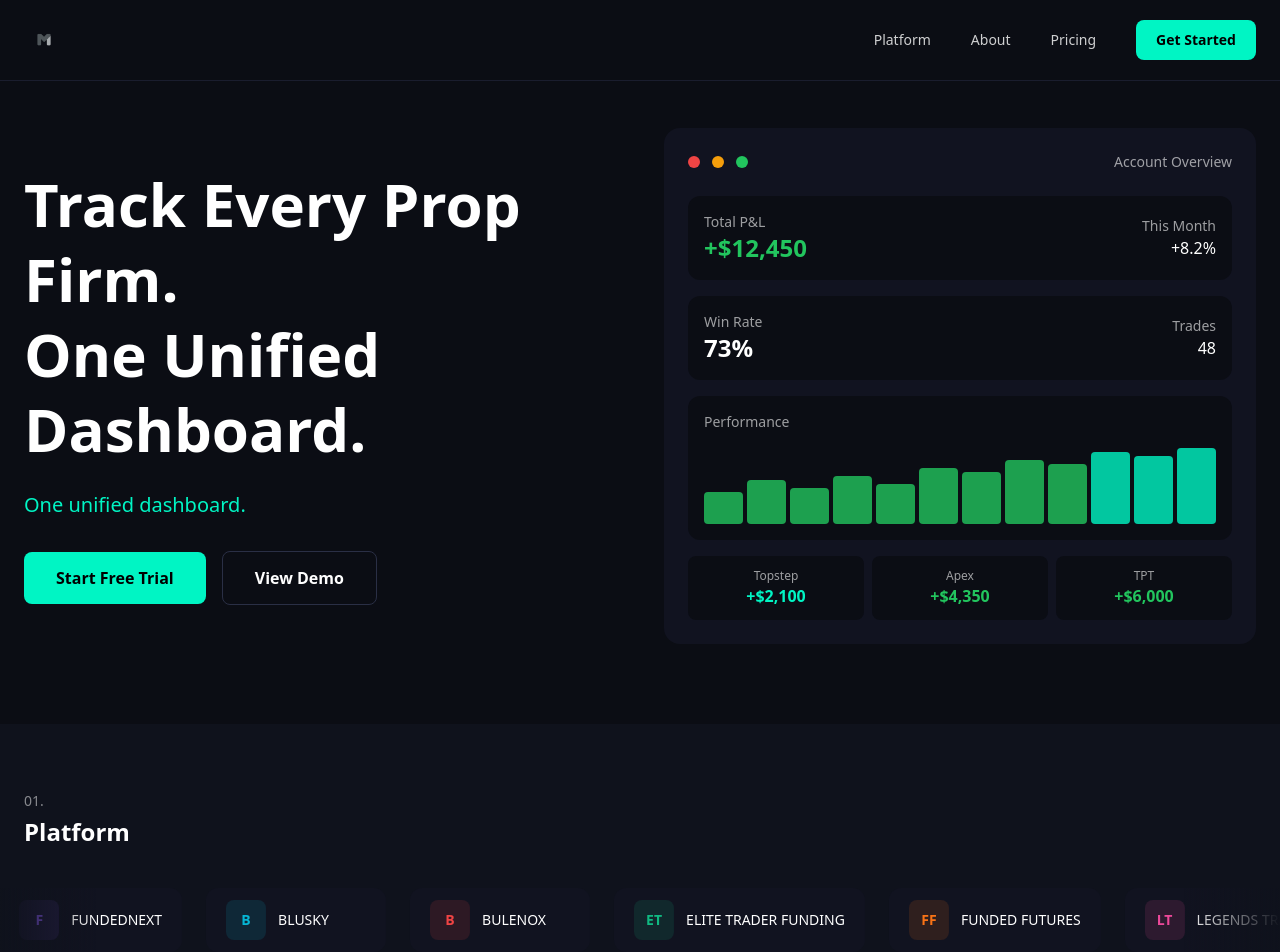
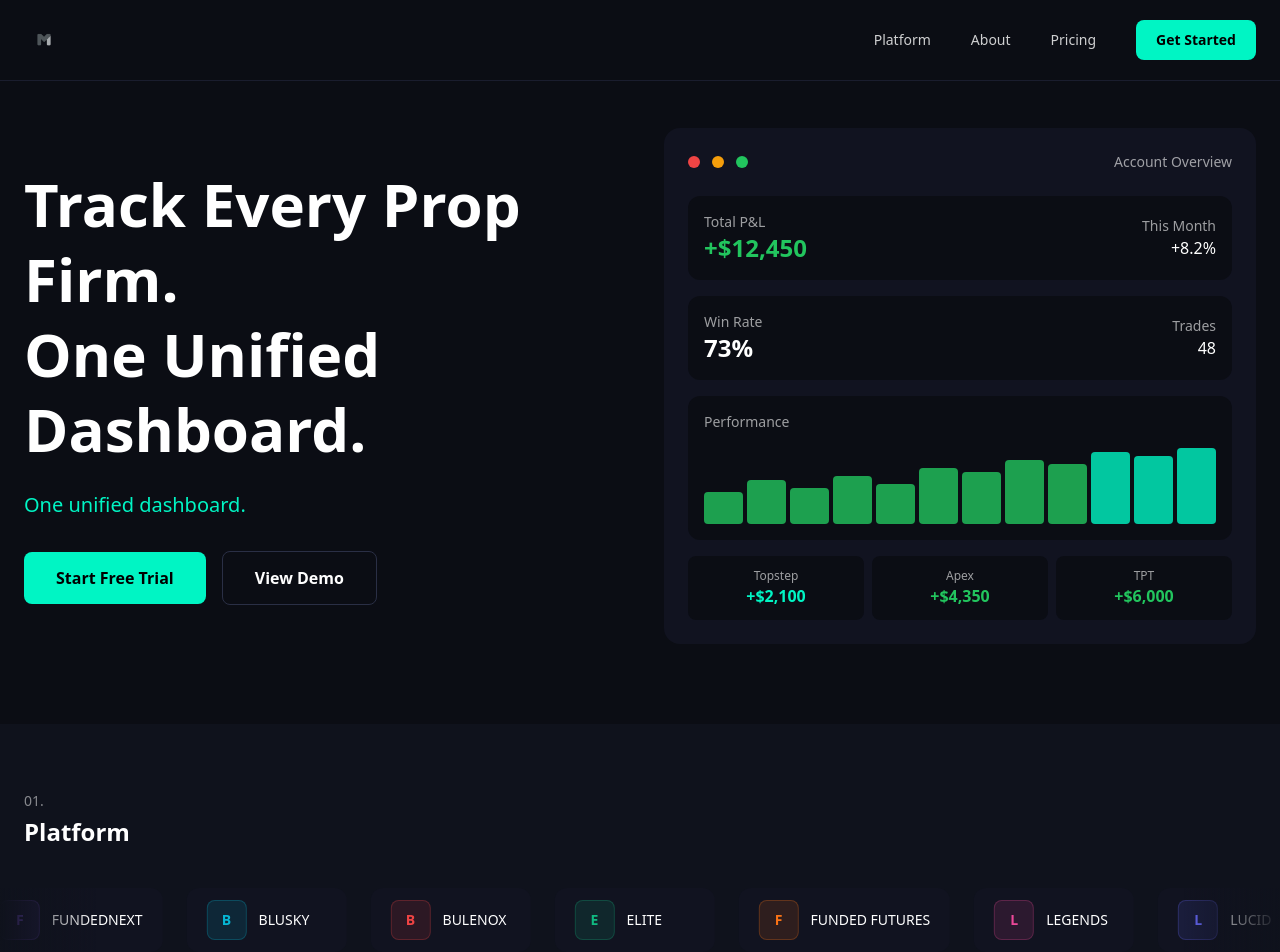
Before and after one commit to tradethemosaic/propflow-clone, a Next.js app: page / in a window 1280 px wide. Shown: the top 952 px of the page. Built offline with nearby package versions, Linux system fonts and the light colour scheme.

Commit message:
Update firm logos with brand colors

```diff
--- a/src/app/page.tsx
+++ b/src/app/page.tsx
@@ -7,30 +7,30 @@ export const metadata: Metadata = {
   description: "Track Every Prop Firm. One Unified Dashboard.",
 };
 
-// Prop firms with their logos (using colored initials as logos since we can't fetch actual images)
+// Prop firms with SVG logos
 const propFirms = [
-  { name: "TOPSTEP", color: "#22c55e" },
-  { name: "APEX TRADER FUNDING", color: "#f59e0b" },
-  { name: "TAKE PROFIT TRADER", color: "#3b82f6" },
-  { name: "FUNDEDNEXT", color: "#8b5cf6" },
-  { name: "BLUSKY", color: "#06b6d4" },
-  { name: "BULENOX", color: "#ef4444" },
-  { name: "ELITE TRADER FUNDING", color: "#10b981" },
-  { name: "FUNDED FUTURES", color: "#f97316" },
-  { name: "LEGENDS TRADING", color: "#ec4899" },
-  { name: "LUCID TRADING", color: "#6366f1" },
-  { name: "MY FUNDED FUTURES", color: "#14b8a6" },
-  { name: "PHIDIAS", color: "#a855f7" },
-  { name: "PROPSHOPTRADER", color: "#0ea5e9" },
-  { name: "PURDIA", color: "#84cc16" },
-  { name: "TENACITY TRADING", color: "#f43f5e" },
-  { name: "THE FUTURES DESK", color: "#eab308" },
-  { name: "TICK TICK TRADER", color: "#22d3ee" },
-  { name: "TOP ONE FUTURES", color: "#818cf8" },
-  { name: "TRADEIFY", color: "#34d399" },
-  { name: "ALPHA FUTURES", color: "#fb7185" },
-  { name: "FAST TRACK TRADING", color: "#fbbf24" },
-  { name: "FUNDING TICKS", color: "#c084fc" },
+  { name: "TOPSTEP", color: "#22c55e", icon: "T" },
+  { name: "APEX TRADER", color: "#f59e0b", icon: "A" },
+  { name: "TAKE PROFIT", color: "#3b82f6", icon: "T" },
+  { name: "FUNDEDNEXT", color: "#8b5cf6", icon: "F" },
+  { name: "BLUSKY", color: "#06b6d4", icon: "B" },
+  { name: "BULENOX", color: "#ef4444", icon: "B" },
+  { name: "ELITE", color: "#10b981", icon: "E" },
+  { name: "FUNDED FUTURES", color: "#f97316", icon: "F" },
+  { name: "LEGENDS", color: "#ec4899", icon: "L" },
+  { name: "LUCID", color: "#6366f1", icon: "L" },
+  { name: "MY FUNDED", color: "#14b8a6", icon: "M" },
+  { name: "PHIDIAS", color: "#a855f7", icon: "P" },
+  { name: "PROPSHOP", color: "#0ea5e9", icon: "P" },
+  { name: "PURDIA", color: "#84cc16", icon: "P" },
+  { name: "TENACITY", color: "#f43f5e", icon: "T" },
+  { name: "FUTURES DESK", color: "#eab308", icon: "F" },
+  { name: "TICKTICK", color: "#22d3ee", icon: "T" },
+  { name: "TOP ONE", color: "#818cf8", icon: "T" },
+  { name: "TRADEIFY", color: "#34d399", icon: "T" },
+  { name: "ALPHA", color: "#fb7185", icon: "A" },
+  { name: "FAST TRACK", color: "#fbbf24", icon: "F" },
+  { name: "FUNDING TICKS", color: "#c084fc", icon: "F" },
 ];
 
 export default function Home() {
@@ -163,7 +163,7 @@ export default function Home() {
         </div>
       </section>
 
-      {/* Platform Section - Auto-Scrolling Carousel */}
+      {/* Platform Section - Auto-Scrolling Carousel with Logos */}
       <section id="platform" className="py-16 px-0" style={{ background: '#0f121c', overflow: 'hidden' }}>
         <div className="max-w-7xl mx-auto mb-10 px-6">
           <span className="text-white/50 text-sm font-medium">01.</span>
@@ -189,20 +189,19 @@ export default function Home() {
                   className="px-5 py-3 rounded-xl flex items-center gap-3"
                   style={{
                     background: '#111320',
-                    minWidth: '180px'
+                    minWidth: '160px'
                   }}
                 >
-                  {/* Logo circle with initials */}
+                  {/* Logo with brand color */}
                   <div
-                    className="w-10 h-10 rounded-lg flex items-center justify-center flex-shrink-0"
-                    style={{ background: firm.color + '20' }}
+                    className="w-10 h-10 rounded-lg flex items-center justify-center flex-shrink-0 font-bold text-sm"
+                    style={{
+                      background: firm.color + '20',
+                      color: firm.color,
+                      border: `1px solid ${firm.color}40`
+                    }}
                   >
-                    <span
-                      className="text-sm font-bold"
-                      style={{ color: firm.color }}
-                    >
-                      {firm.name.split(' ').map(w => w[0]).join('').slice(0,2)}
-                    </span>
+                    {firm.icon}
                   </div>
                   <span className="text-white font-medium text-sm whitespace-nowrap">{firm.name}</span>
                 </div>
```
